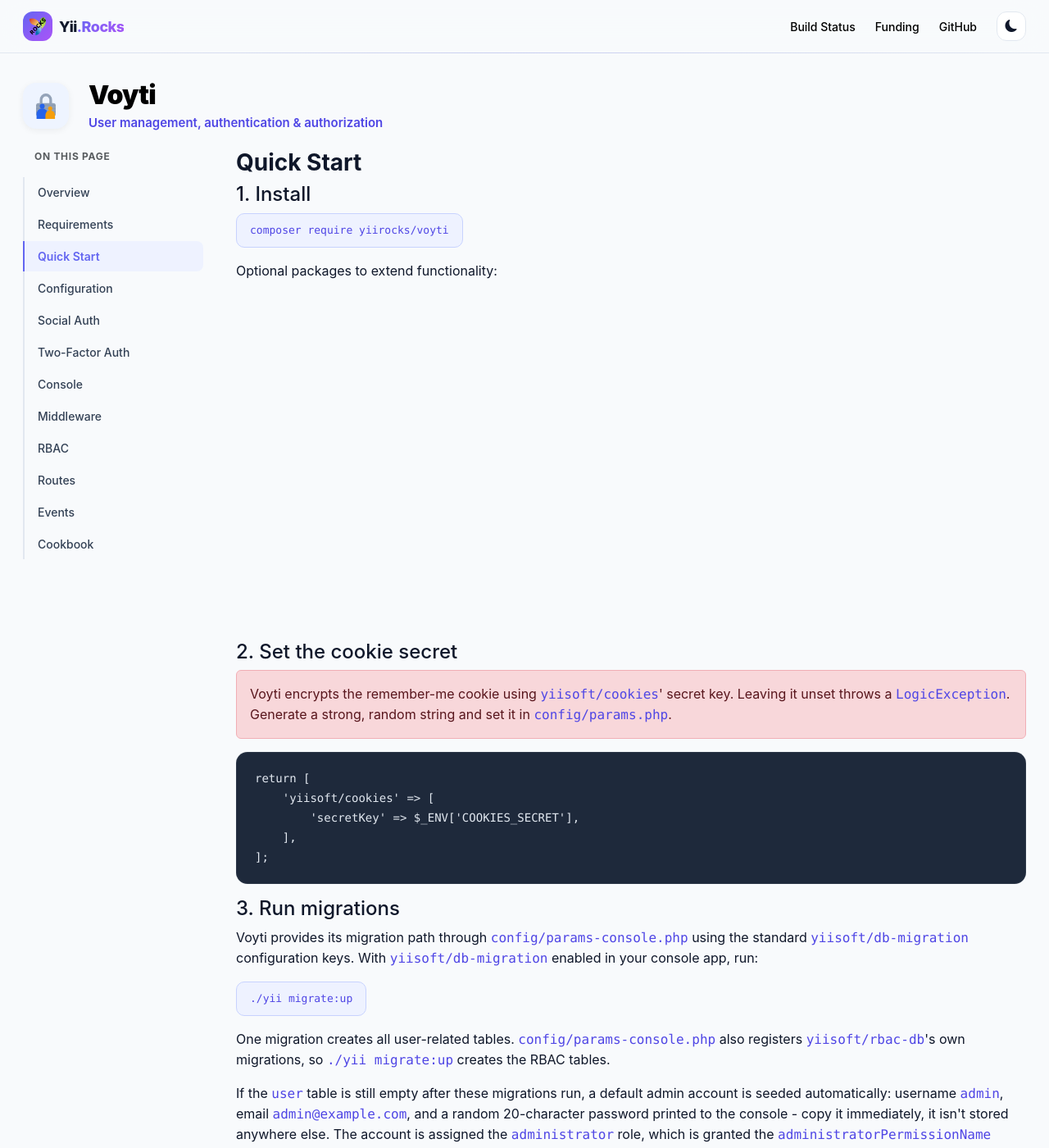
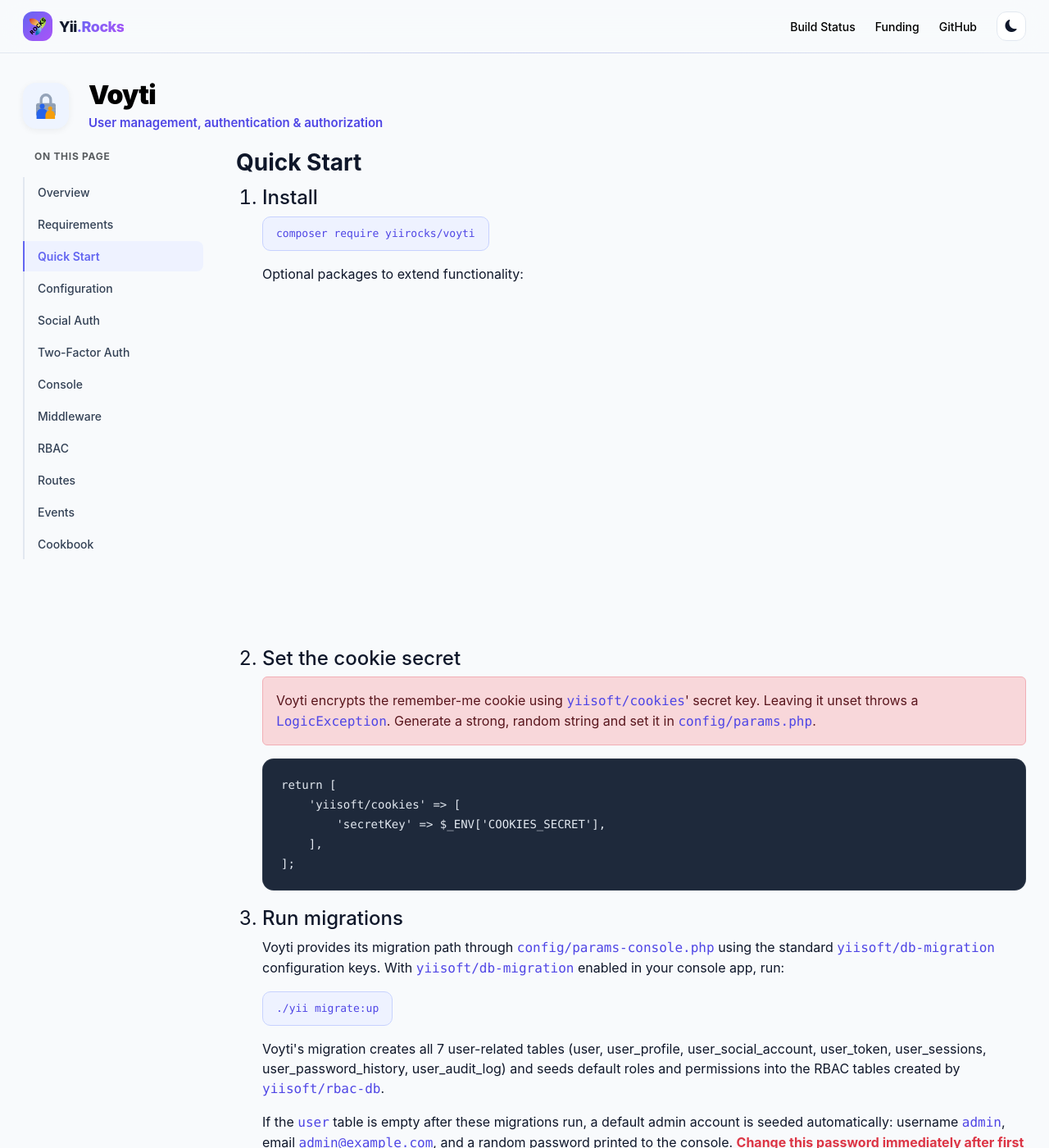
Before and after one commit to YiiRocks/YiiRocks.github.io, a Jekyll site: the page built from voyti/quick-start/index.html, in a window 1280 px wide and 1400 px high. Shown: the whole window at 82% size. Built offline with Jekyll 4.4.1, drawn with Linux system fonts in a browser that asks for light colours; a style sheet for code colours, icons or effects is not loaded; some of the changed text lies outside the part shown.

Commit message:
Improve voyti quick-start documentation
- Convert numbered steps to semantic <ol> structure for cleaner markup
- Adjust ordered list marker size to 1.5em for better readability
- Refactor 'Configure the form theme' section with clearer alert messaging
- Remove redundant text that overlapped with alert content
- Add before/after comparison image showing form styling without and with Bootstrap 5 theme
- Image clarifies the visual impact of ThemeContainer configuration, preventing common user confusion

```diff
--- a/assets/css/site.scss
+++ b/assets/css/site.scss
@@ -1033,3 +1033,7 @@
         transform: translateY(0);
     }
 }
+
+ol li::marker {
+    font-size: 1.5em;
+}
--- a/voyti/quick-start/index.html
+++ b/voyti/quick-start/index.html
@@ -5,7 +5,9 @@
 title: "Voyti - Quick Start"
 ---
 
-        <h4>1. Install</h4>
+        <ol>
+            <li>
+                <h4>Install</h4>
         <button type="button" class="copy-btn copy-btn--inline mb-3" data-clipboard="composer require yiirocks/voyti">composer require yiirocks/voyti</button>
         <p class="mb-3">Optional packages to extend functionality:</p>
         <div class="optional-grid mb-4">
@@ -33,7 +35,9 @@
             </div>
         </div>
 
-        <h4 id="cookie-secret">2. Set the cookie secret</h4>
+            </li>
+            <li>
+                <h4 id="cookie-secret">Set the cookie secret</h4>
         <div class="alert alert-danger" role="alert">
             Voyti encrypts the remember-me cookie using <code>yiisoft/cookies</code>'
             secret key. Leaving it unset throws a <code>LogicException</code>.
@@ -46,44 +50,50 @@
     ],
 ];</code></pre>
 
-        <h4>3. Run migrations</h4>
+            </li>
+            <li>
+                <h4>Run migrations</h4>
         <p>
-            Voyti provides its migration path through <code>config/params-console.php</code>
-            using the standard <code>yiisoft/db-migration</code> configuration keys.
-            With <code>yiisoft/db-migration</code> enabled in your console app, run:
+            Voyti provides its migration path through
+            <code>config/params-console.php</code> using the standard
+            <code>yiisoft/db-migration</code> configuration keys. With
+            <code>yiisoft/db-migration</code> enabled in your console app, run:
         </p>
         <button type="button" class="copy-btn copy-btn--inline mb-3" data-clipboard="./yii migrate:up">./yii migrate:up</button>
         <p>
-            One migration creates all user-related tables. <code>config/params-console.php</code> also
-            registers <code>yiisoft/rbac-db</code>'s own migrations, so <code>./yii migrate:up</code>
-            creates the RBAC tables.
+            Voyti's migration creates all 7 user-related tables (user, user_profile,
+            user_social_account, user_token, user_sessions, user_password_history,
+            user_audit_log) and seeds default roles and permissions into the RBAC
+            tables created by <code>yiisoft/rbac-db</code>.
         </p>
         <p>
-            If the <code>user</code> table is still empty after these migrations
-            run, a default admin account is seeded automatically: username
-            <code>admin</code>, email <code>admin@example.com</code>, and a random
-            20-character password printed to the console - copy it
-            immediately, it isn't stored anywhere else. The account is assigned
-            the <code>administrator</code> role, which is granted the
-            <code>administratorPermissionName</code> permission
-            (<code>voyti-admin</code>) needed to reach the
-            admin dashboard. <strong>Change this password immediately after first
-            login.</strong> If the <code>user</code> table already has rows (e.g.
-            re-running migrations on an existing database), seeding is skipped
-            entirely.
+            If the <code>user</code> table is empty after these migrations run, a
+            default admin account is seeded automatically: username <code>admin</code>,
+            email <code>admin@example.com</code>, and a random password printed to
+            the console. <strong class="text-danger">Change this password
+            immediately after first login.</strong>
+        </p>
+        <p>
+            The account is assigned the <code>administrator</code> role, which is
+            granted the <code>administratorPermissionName</code> permission needed to
+            reach the admin dashboard. If the <code>user</code> table already has
+            rows (e.g. re-running migrations on an existing database), seeding is
+            skipped entirely.
         </p>
 
-        <h4 id="4-register-routes">4. Register routes</h4>
+            </li>
+            <li>
+                <h4 id="register-routes">Register routes</h4>
         <p>
-            Routes are <strong>not</strong> auto-registered - you must add them
-            to your router configuration.
+            Routes are <strong>not</strong> auto-registered - you must add them to
+            your router configuration.
         </p>
         <p>
             Pull the <code>voyti-routes</code> config group into your router
             definition. The example below mounts them under a <code>/user/</code>
-            prefix as their own group, alongside your app's own routes -
-            change the prefix as needed. It includes a REST API group mounted
-            as its own sibling:
+            prefix as their own group, alongside your app's own routes - change
+            the prefix as needed. It includes a REST API group mounted as its own
+            sibling:
         </p>
         <pre class="doc-example mb-3"><code class="language-php">use Yiisoft\Config\Config;
 use Yiisoft\Definitions\DynamicReference;
@@ -127,24 +137,21 @@
             coverage to your app's pages.
         </p>
         <p>
-            The REST API routes live in their own <code>voyti-routes-api</code> config group.
-            Include the REST API group above if you need it, or omit it to skip the API entirely.
+            The REST API routes live in their own <code>voyti-routes-api</code>
+            config group. Include the REST API group above if you need it, or omit it
+            to skip the API entirely.
         </p>
 
-        <h4 id="configure-the-form-theme">5. Configure the form theme</h4>
+            </li>
+            <li>
+                <h4 id="configure-the-form-theme">Configure the form theme</h4>
+        <div class="alert alert-warning" role="alert">
+            This step is optional but highly recommended. Without it, forms and buttons will render without any styling.
+        </div>
         <p>
-            Voyti's forms (login, registration, profile, etc.) and its
-            button-styled links (e.g. &quot;Create user&quot;) render through
-            <code>yiisoft/form</code>'s <code>ThemeContainer</code>. Voyti ships
-            no theme of its own, so until your app configures one, every field
-            and button renders with no CSS classes at all - no
-            <code>form-control</code>, no <code>btn</code>, nothing.
+            Voyti's forms (login, registration, profile, etc.) and button-styled links render through
+            <code>yiisoft/form</code>'s <code>ThemeContainer</code>.
         </p>
-        <div class="alert alert-warning" role="alert">
-            This doesn't throw - it just silently renders unstyled forms
-            and buttons, so it's easy to miss until you actually look at the
-            page.
-        </div>
         <p>
             Set a theme in <code>config/params.php</code>. <code>yiisoft/form</code>
             ships ready-made Bootstrap 5 configs you can use as-is:
@@ -165,24 +172,30 @@
     ],
 ];</code></pre>
         <p>
-            Swap in <code>ThemePath::BOOTSTRAP5_HORIZONTAL</code> for a
-            horizontal label/input layout, or write your own array of
-            <code>Theme::__construct()</code> options if you're not using
-            Bootstrap.
+            Swap in <code>ThemePath::BOOTSTRAP5_HORIZONTAL</code> for a horizontal
+            label/input layout, or write your own array of
+            <code>Theme::__construct()</code> options if you're not using Bootstrap.
         </p>
         <p>
             <code>enrichFromValidationRules</code> and
-            <code>validationRulesEnricher</code> translate the <code>yiisoft/validator</code> rules
-            on your form models (<code>Required</code>,
-            <code>Length</code>, <code>Regex</code>, etc.) into matching HTML5
-            input attributes (<code>required</code>, <code>minlength</code>/
-            <code>maxlength</code>, <code>pattern</code>, and so on), giving
-            you client-side validation automatically.
+            <code>validationRulesEnricher</code> translate the
+            <code>yiisoft/validator</code> rules on your form models
+            (<code>Required</code>, <code>Length</code>, <code>Regex</code>, etc.)
+            into matching HTML5 input attributes (<code>required</code>,
+            <code>minlength</code>/<code>maxlength</code>, <code>pattern</code>, and
+            so on), giving you client-side validation automatically.
         </p>
+        <div class="mb-4">
+            <img src="/img/voyti/quick-start-form-theme-comparison.png" alt="Before and after comparison - form styling without and with Bootstrap 5 theme" class="img-fluid rounded">
+        </div>
 
-        <h4>6. Done</h4>
-        <p>
-            DI bindings, event listeners, and console commands are auto-registered
-            via the <a href="https://github.com/yiisoft/config">Yii3 config plugin</a>.
-            No manual wiring needed.
-        </p>
+            </li>
+            <li>
+                <h4>Done</h4>
+                <p>
+                    DI bindings, event listeners, and console commands are auto-registered
+                    via the <a href="https://github.com/yiisoft/config">Yii3 config
+                    plugin</a>. No manual wiring needed.
+                </p>
+            </li>
+        </ol>
```
Also changed, not shown: img/voyti/quick-start-form-theme-comparison.png (added).
